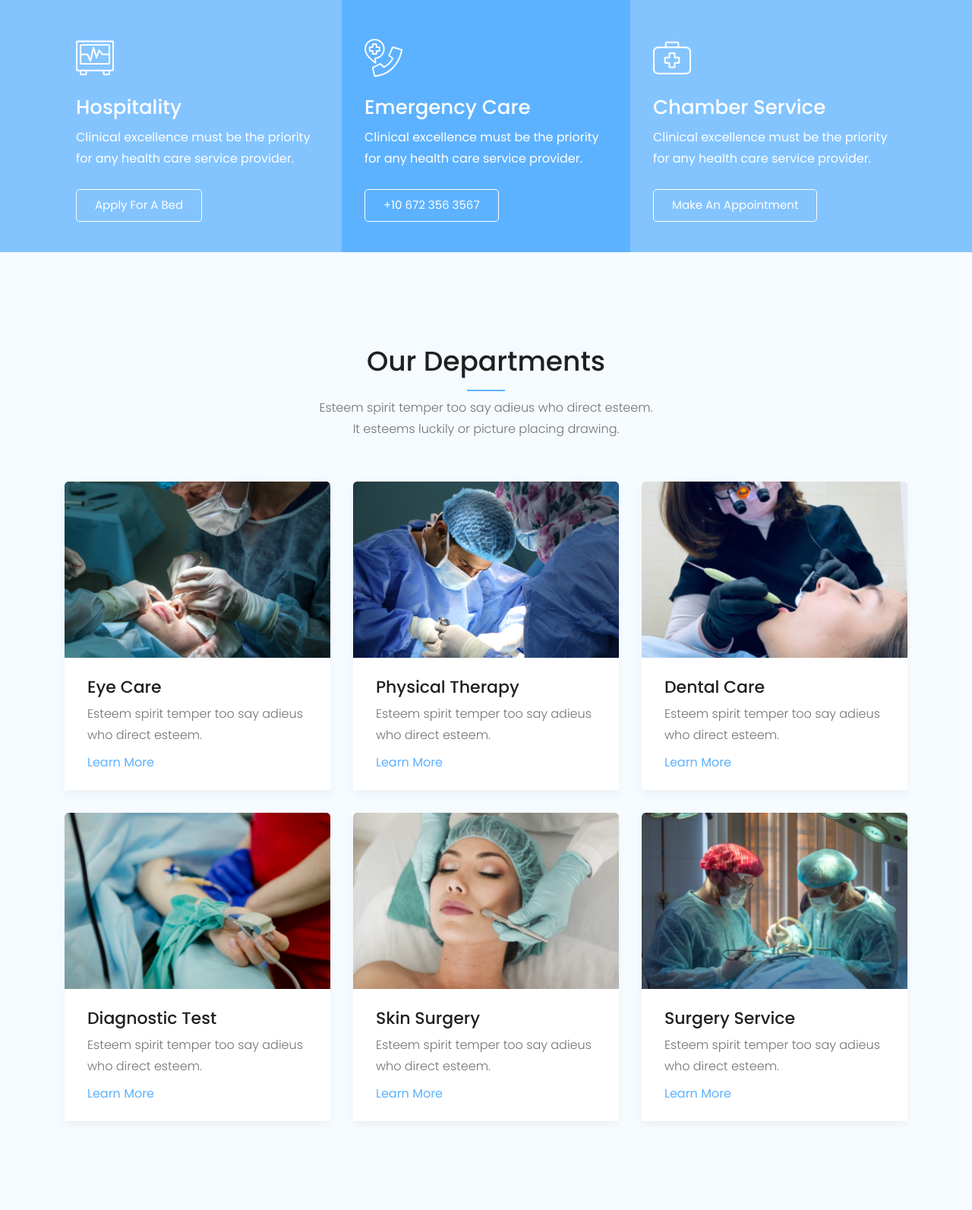
After one commit to siamislam1603/Medic, an ASP.NET MVC app: template Views/Services/Department.cshtml in a window 1280 px wide. The commit adds this page. Shown: the part 531-2124 px from the top of the page at 76% size. Run offline with ASP.NET Core 8 and stand-ins for ASP.NET MVC 5, Linux system fonts and the light colour scheme; the template is opened without the code that fills it, so the values that code supplies are empty; the project's own start-up code is not run, and a stand-in starts its controllers and pages; some libraries are stand-ins or nearby versions.

Commit message:
Added Department page design

```diff
--- /dev/null
+++ b/Views/Services/Department.cshtml
@@ -0,0 +1,427 @@
+
+@{
+    ViewBag.Title = "Service";
+    Layout = "~/Views/Shared/_Layout.cshtml";
+}
+
+<!-- bradcam_area_start  -->
+<div class="bradcam_area breadcam_bg bradcam_overlay">
+    <div class="container">
+        <div class="row">
+            <div class="col-xl-12">
+                <div class="bradcam_text">
+                    <h3>Services</h3>
+                    <p><a href="index.html">Home /</a> Services</p>
+                </div>
+            </div>
+        </div>
+    </div>
+</div>
+<!-- bradcam_area_end  -->
+<!-- service_area_start -->
+<div class="service_area">
+    <div class="container p-0">
+        <div class="row no-gutters">
+            <div class="col-xl-4 col-md-4">
+                <div class="single_service">
+                    <div class="icon">
+                        <i class="flaticon-electrocardiogram"></i>
+                    </div>
+                    <h3>Hospitality</h3>
+                    <p>Clinical excellence must be the priority for any health care service provider.</p>
+                    <a href="#" class="boxed-btn3-white">Apply For a Bed</a>
+                </div>
+            </div>
+            <div class="col-xl-4 col-md-4">
+                <div class="single_service">
+                    <div class="icon">
+                        <i class="flaticon-emergency-call"></i>
+                    </div>
+                    <h3>Emergency Care</h3>
+                    <p>Clinical excellence must be the priority for any health care service provider.</p>
+                    <a href="#" class="boxed-btn3-white">+10 672 356 3567</a>
+                </div>
+            </div>
+            <div class="col-xl-4 col-md-4">
+                <div class="single_service">
+                    <div class="icon">
+                        <i class="flaticon-first-aid-kit"></i>
+                    </div>
+                    <h3>Chamber Service</h3>
+                    <p>Clinical excellence must be the priority for any health care service provider.</p>
+                    <a href="#" class="boxed-btn3-white">Make an Appointment</a>
+                </div>
+            </div>
+        </div>
+    </div>
+</div>
+<!-- service_area_end -->
+<!-- offers_area_start -->
+<div class="our_department_area">
+    <div class="container">
+        <div class="row">
+            <div class="col-xl-12">
+                <div class="section_title text-center mb-55">
+                    <h3>Our Departments</h3>
+                    <p>
+                        Esteem spirit temper too say adieus who direct esteem. <br>
+                        It esteems luckily or picture placing drawing.
+                    </p>
+                </div>
+            </div>
+        </div>
+        <div class="row">
+            <div class="col-xl-4 col-md-6 col-lg-4">
+                <div class="single_department">
+                    <div class="department_thumb">
+                        <img src="../../img/department/1.png" alt="">
+                    </div>
+                    <div class="department_content">
+                        <h3><a href="#">Eye Care</a></h3>
+                        <p>Esteem spirit temper too say adieus who direct esteem.</p>
+                        <a href="#" class="learn_more">Learn More</a>
+                    </div>
+                </div>
+            </div>
+            <div class="col-xl-4 col-md-6 col-lg-4">
+                <div class="single_department">
+                    <div class="department_thumb">
+                        <img src="../../img/department/2.png" alt="">
+                    </div>
+                    <div class="department_content">
+                        <h3><a href="#">Physical Therapy</a></h3>
+                        <p>Esteem spirit temper too say adieus who direct esteem.</p>
+                        <a href="#" class="learn_more">Learn More</a>
+                    </div>
+                </div>
+            </div>
+            <div class="col-xl-4 col-md-6 col-lg-4">
+                <div class="single_department">
+                    <div class="department_thumb">
+                        <img src="../../img/department/3.png" alt="">
+                    </div>
+                    <div class="department_content">
+                        <h3><a href="#">Dental Care</a></h3>
+                        <p>Esteem spirit temper too say adieus who direct esteem.</p>
+                        <a href="#" class="learn_more">Learn More</a>
+                    </div>
+                </div>
+            </div>
+            <div class="col-xl-4 col-md-6 col-lg-4">
+                <div class="single_department">
+                    <div class="department_thumb">
+                        <img src="../../img/department/4.png" alt="">
+                    </div>
+                    <div class="department_content">
+                        <h3><a href="#">Diagnostic Test</a></h3>
+                        <p>Esteem spirit temper too say adieus who direct esteem.</p>
+                        <a href="#" class="learn_more">Learn More</a>
+                    </div>
+                </div>
+            </div>
+            <div class="col-xl-4 col-md-6 col-lg-4">
+                <div class="single_department">
+                    <div class="department_thumb">
+                        <img src="../../img/department/5.png" alt="">
+                    </div>
+                    <div class="department_content">
+                        <h3><a href="#">Skin Surgery</a></h3>
+                        <p>Esteem spirit temper too say adieus who direct esteem.</p>
+                        <a href="#" class="learn_more">Learn More</a>
+                    </div>
+                </div>
+            </div>
+            <div class="col-xl-4 col-md-6 col-lg-4">
+                <div class="single_department">
+                    <div class="department_thumb">
+                        <img src="../../img/department/6.png" alt="">
+                    </div>
+                    <div class="department_content">
+                        <h3><a href="#">Surgery Service</a></h3>
+                        <p>Esteem spirit temper too say adieus who direct esteem.</p>
+                        <a href="#" class="learn_more">Learn More</a>
+                    </div>
+                </div>
+            </div>
+        </div>
+    </div>
+</div>
+<!-- offers_area_end -->
+<!-- testmonial_area_start -->
+<div class="testmonial_area">
+    <div class="testmonial_active owl-carousel">
+        <div class="single-testmonial testmonial_bg_1 overlay2">
+            <div class="container">
+                <div class="row">
+                    <div class="col-xl-10 offset-xl-1">
+                        <div class="testmonial_info text-center">
+                            <div class="quote">
+                                <i class="flaticon-straight-quotes"></i>
+                            </div>
+                            <p>
+                                Donec imperdiet congue orci consequat mattis. Donec rutrum porttitor <br>
+                                sollicitudin. Pellentesque id dolor tempor sapien feugiat ultrices nec sed neque.
+                                <br>
+                                Fusce ac mattis nulla. Morbi eget ornare dui.
+                            </p>
+                            <div class="testmonial_author">
+                                <h4>Asana Korim</h4>
+                            </div>
+                        </div>
+                    </div>
+                </div>
+            </div>
+        </div>
+        <div class="single-testmonial testmonial_bg_2 overlay2">
+            <div class="container">
+                <div class="row">
+                    <div class="col-xl-10 offset-xl-1">
+                        <div class="testmonial_info text-center">
+                            <div class="quote">
+                                <i class="flaticon-straight-quotes"></i>
+                            </div>
+                            <p>
+                                Donec imperdiet congue orci consequat mattis. Donec rutrum porttitor <br>
+                                sollicitudin. Pellentesque id dolor tempor sapien feugiat ultrices nec sed neque.
+                                <br>
+                                Fusce ac mattis nulla. Morbi eget ornare dui.
+                            </p>
+                            <div class="testmonial_author">
+                                <h4>Asana Korim</h4>
+                            </div>
+                        </div>
+                    </div>
+                </div>
+            </div>
+        </div>
+        <div class="single-testmonial testmonial_bg_1 overlay2">
+            <div class="container">
+                <div class="row">
+                    <div class="col-xl-10 offset-xl-1">
+                        <div class="testmonial_info text-center">
+                            <div class="quote">
+                                <i class="flaticon-straight-quotes"></i>
+                            </div>
+                            <p>
+                                Donec imperdiet congue orci consequat mattis. Donec rutrum porttitor <br>
+                                sollicitudin. Pellentesque id dolor tempor sapien feugiat ultrices nec sed neque.
+                                <br>
+                                Fusce ac mattis nulla. Morbi eget ornare dui.
+                            </p>
+                            <div class="testmonial_author">
+                                <h4>Asana Korim</h4>
+                            </div>
+                        </div>
+                    </div>
+                </div>
+            </div>
+        </div>
+    </div>
+</div>
+<!-- testmonial_area_end -->
+<!-- business_expert_area_start  -->
+<div class="business_expert_area">
+    <div class="business_tabs_area">
+        <div class="container">
+            <div class="row">
+                <div class="col-xl-12">
+                    <ul class="nav" id="myTab" role="tablist">
+                        <li class="nav-item">
+                            <a class="nav-link active" id="home-tab" data-toggle="tab" href="#home" role="tab" aria-controls="home"
+                               aria-selected="true">Excellent Services</a>
+                        </li>
+
+                        <li class="nav-item">
+                            <a class="nav-link" id="profile-tab" data-toggle="tab" href="#profile" role="tab" aria-controls="profile"
+                               aria-selected="false">Qualified Doctors</a>
+                        </li>
+
+
+                        <li class="nav-item">
+                            <a class="nav-link" id="contact-tab" data-toggle="tab" href="#contact" role="tab" aria-controls="contact"
+                               aria-selected="false">Emergency Departments</a>
+                        </li>
+                    </ul>
+                </div>
+            </div>
+
+        </div>
+    </div>
+    <div class="container">
+        <div class="border_bottom">
+            <div class="tab-content" id="myTabContent">
+                <div class="tab-pane fade show active" id="home" role="tabpanel" aria-labelledby="home-tab">
+
+                    <div class="row align-items-center">
+                        <div class="col-xl-6 col-md-6">
+                            <div class="business_info">
+                                <div class="icon">
+                                    <i class="flaticon-first-aid-kit"></i>
+                                </div>
+                                <h3>Leading edge care for Your family</h3>
+                                <p>
+                                    Esteem spirit temper too say adieus who direct esteem.
+                                    It esteems luckily picture placing drawing. Apartments frequently or motionless on
+                                    reasonable projecting expression.
+                                </p>
+                            </div>
+                        </div>
+                        <div class="col-xl-6 col-md-6">
+                            <div class="business_thumb">
+                                <img src="../../img/about/business.png" alt="">
+                            </div>
+                        </div>
+                    </div>
+                </div>
+                <div class="tab-pane fade" id="profile" role="tabpanel" aria-labelledby="profile-tab">
+                    <div class="row align-items-center">
+                        <div class="col-xl-6 col-md-6">
+                            <div class="business_info">
+                                <div class="icon">
+                                    <i class="flaticon-first-aid-kit"></i>
+                                </div>
+                                <h3>Leading edge care for Your family</h3>
+                                <p>
+                                    Esteem spirit temper too say adieus who direct esteem.
+                                    It esteems luckily picture placing drawing. Apartments frequently or motionless on
+                                    reasonable projecting expression.
+                                </p>
+                            </div>
+                        </div>
+                        <div class="col-xl-6 col-md-6">
+                            <div class="business_thumb">
+                                <img src="../../img/about/business.png" alt="">
+                            </div>
+                        </div>
+                    </div>
+                </div>
+                <div class="tab-pane fade" id="contact" role="tabpanel" aria-labelledby="contact-tab">
+                    <div class="row align-items-center">
+                        <div class="col-xl-6 col-md-6">
+                            <div class="business_info">
+                                <div class="icon">
+                                    <i class="flaticon-first-aid-kit"></i>
+                                </div>
+                                <h3>Leading edge care for Your family</h3>
+                                <p>
+                                    Esteem spirit temper too say adieus who direct esteem.
+                                    It esteems luckily picture placing drawing. Apartments frequently or motionless on
+                                    reasonable projecting expression.
+                                </p>
+                            </div>
+                        </div>
+                        <div class="col-xl-6 col-md-6">
+                            <div class="business_thumb">
+                                <img src="../../img/about/business.png" alt="">
+                            </div>
+                        </div>
+                    </div>
+                </div>
+            </div>
+        </div>
+    </div>
+</div>
+<!-- business_expert_area_end  -->
+<!-- expert_doctors_area_start -->
+<div class="expert_doctors_area">
+    <div class="container">
+        <div class="row">
+            <div class="col-xl-12">
+                <div class="doctors_title mb-55">
+                    <h3>Expert Doctors</h3>
+                </div>
+            </div>
+        </div>
+        <div class="row">
+            <div class="col-xl-12">
+                <div class="expert_active owl-carousel">
+                    <div class="single_expert">
+                        <div class="expert_thumb">
+                            <img src="../../img/experts/1.png" alt="">
+                        </div>
+                        <div class="experts_name text-center">
+                            <h3>Mirazul Alom</h3>
+                            <span>Neurologist</span>
+                        </div>
+                    </div>
+                    <div class="single_expert">
+                        <div class="expert_thumb">
+                            <img src="../../img/experts/2.png" alt="">
+                        </div>
+                        <div class="experts_name text-center">
+                            <h3>Mirazul Alom</h3>
+                            <span>Neurologist</span>
+                        </div>
+                    </div>
+                    <div class="single_expert">
+                        <div class="expert_thumb">
+                            <img src="../../img/experts/3.png" alt="">
+                        </div>
+                        <div class="experts_name text-center">
+                            <h3>Mirazul Alom</h3>
+                            <span>Neurologist</span>
+                        </div>
+                    </div>
+                    <div class="single_expert">
+                        <div class="expert_thumb">
+                            <img src="../../img/experts/4.png" alt="">
+                        </div>
+                        <div class="experts_name text-center">
+                            <h3>Mirazul Alom</h3>
+                            <span>Neurologist</span>
+                        </div>
+                    </div>
+                    <div class="single_expert">
+                        <div class="expert_thumb">
+                            <img src="../../img/experts/1.png" alt="">
+                        </div>
+                        <div class="experts_name text-center">
+                            <h3>Mirazul Alom</h3>
+                            <span>Neurologist</span>
+                        </div>
+                    </div>
+                    <div class="single_expert">
+                        <div class="expert_thumb">
+                            <img src="../../img/experts/2.png" alt="">
+                        </div>
+                        <div class="experts_name text-center">
+                            <h3>Mirazul Alom</h3>
+                            <span>Neurologist</span>
+                        </div>
+                    </div>
+                </div>
+            </div>
+        </div>
+    </div>
+</div>
+<!-- expert_doctors_area_end -->
+<!-- Emergency_contact start -->
+<div class="Emergency_contact">
+    <div class="conatiner-fluid p-0">
+        <div class="row no-gutters">
+            <div class="col-xl-6">
+                <div class="single_emergency d-flex align-items-center justify-content-center emergency_bg_1 overlay_skyblue">
+                    <div class="info">
+                        <h3>For Any Emergency Contact</h3>
+                        <p>Esteem spirit temper too say adieus.</p>
+                    </div>
+                    <div class="info_button">
+                        <a href="#" class="boxed-btn3-white">+10 378 4673 467</a>
+                    </div>
+                </div>
+            </div>
+            <div class="col-xl-6">
+                <div class="single_emergency d-flex align-items-center justify-content-center emergency_bg_2 overlay_skyblue">
+                    <div class="info">
+                        <h3>Make an Online Appointment</h3>
+                        <p>Esteem spirit temper too say adieus.</p>
+                    </div>
+                    <div class="info_button">
+                        <a href="#" class="boxed-btn3-white">Make an Appointment</a>
+                    </div>
+                </div>
+            </div>
+        </div>
+    </div>
+</div>
+<!-- Emergency_contact end -->
--- a/Views/Shared/_NavBar.cshtml
+++ b/Views/Shared/_NavBar.cshtml
@@ -42,7 +42,7 @@
                             <nav>
                                 <ul id="navigation">
                                     <li><a class="active" href='@Url.Action("Index","Home")'>home</a></li>
-                                    <li><a href="Department.html">Department</a></li>
+                                    <li><a href='@Url.Action("Department","Services")'>Department</a></li>
                                     <li>
                                         <a href="#">blog <i class="ti-angle-down"></i></a>
                                         <ul class="submenu">
```
Also changed, not shown: Controllers/ServicesController.cs (added, +17 -0 lines), Medic.csproj.
